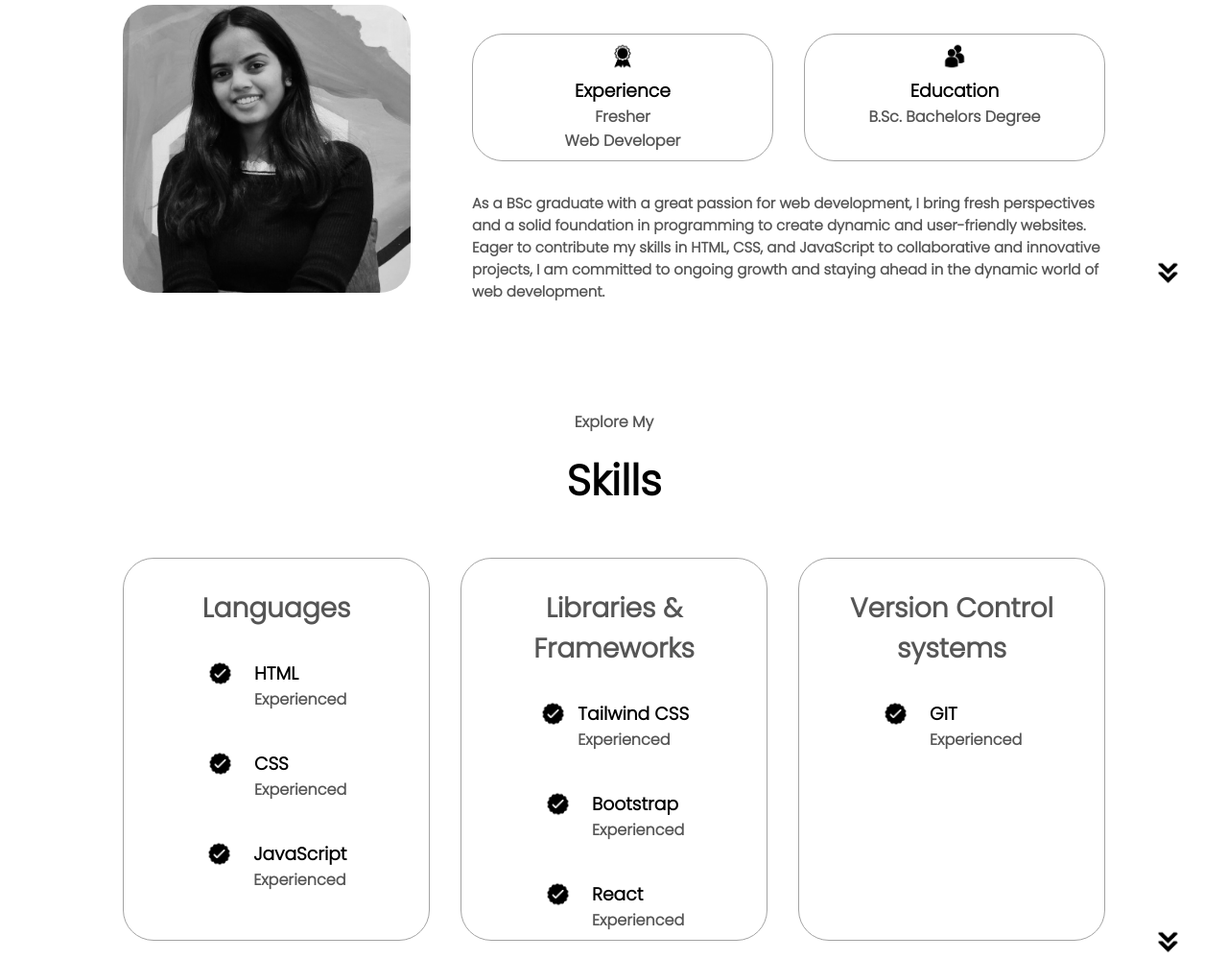
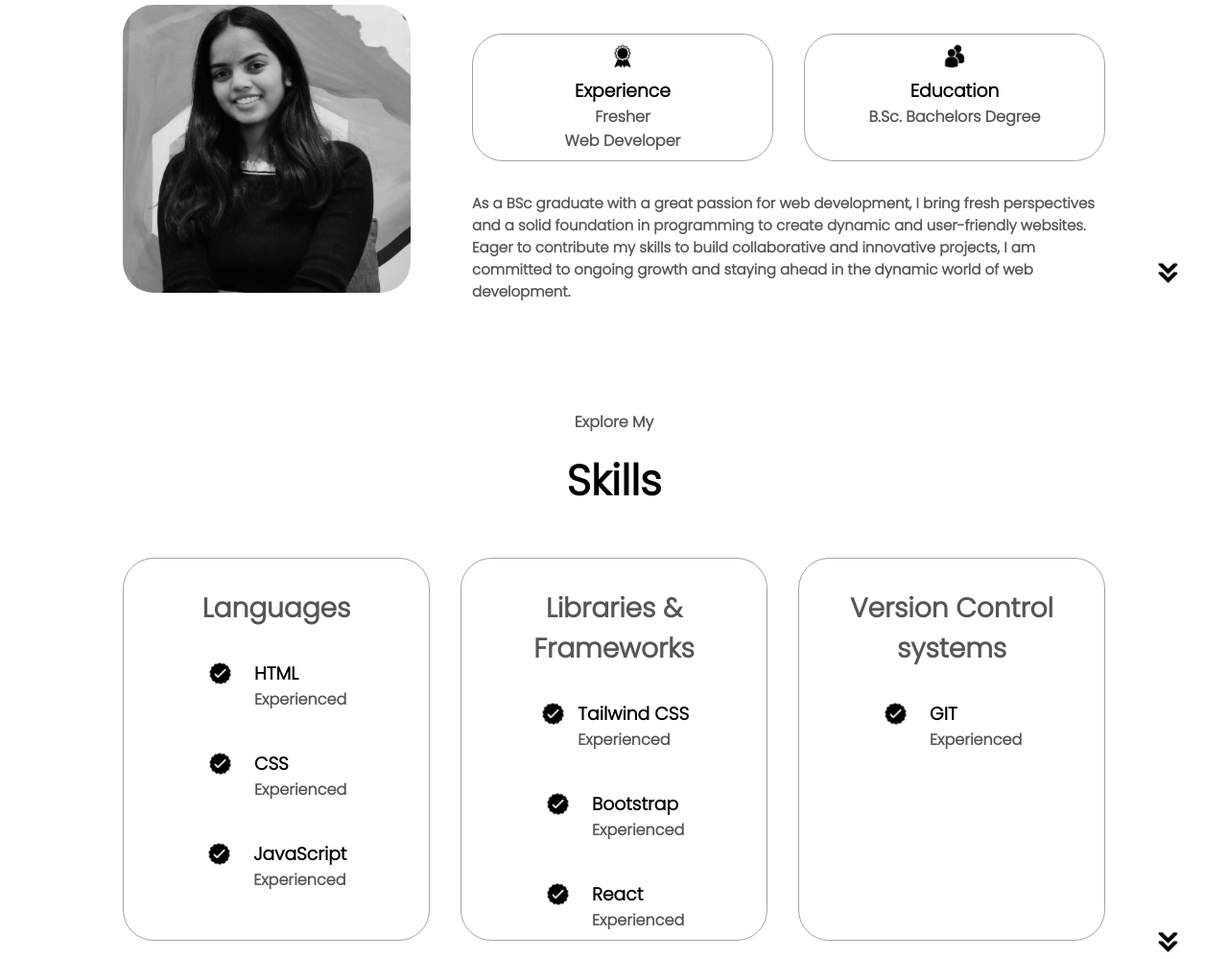
Before and after one commit to AkhilaCheryala/project-portfolio, a plain HTML site: page index.html in a window 1280 px wide. Shown: the part 1043-2042 px from the top of the page at 96% size. Drawn offline with Linux system fonts and the light colour scheme.

Commit message:
edited text

```diff
--- a/index.html
+++ b/index.html
@@ -79,7 +79,7 @@
             </div>
             <div class="text-container">
               <p>
-                As a BSc graduate with a great passion for web development, I bring fresh perspectives and a solid foundation in programming to create dynamic and user-friendly websites. Eager to contribute my skills in HTML, CSS, and JavaScript to collaborative and innovative projects, I am committed to ongoing growth and staying ahead in the dynamic world of web development.
+                As a BSc graduate with a great passion for web development, I bring fresh perspectives and a solid foundation in programming to create dynamic and user-friendly websites. Eager to contribute my skills to build collaborative and innovative projects, I am committed to ongoing growth and staying ahead in the dynamic world of web development.
               </p>
             </div>
           </div>
```
